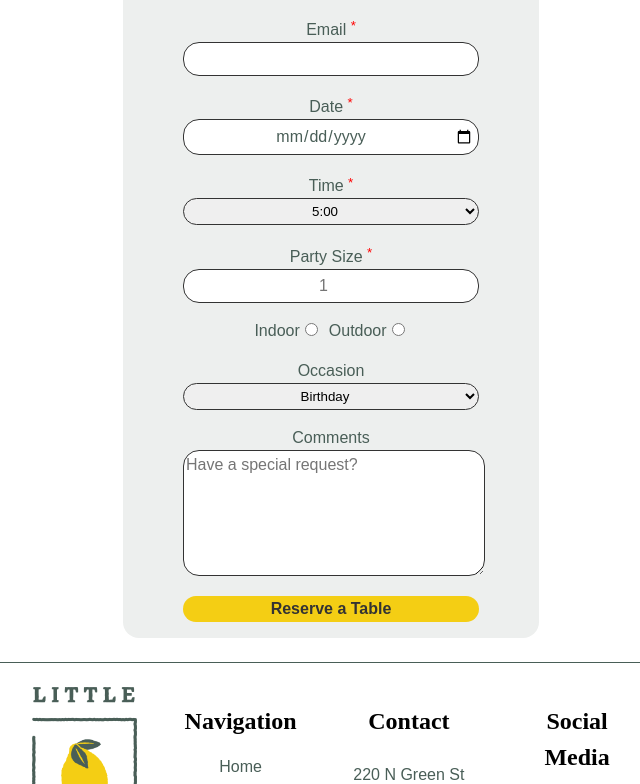
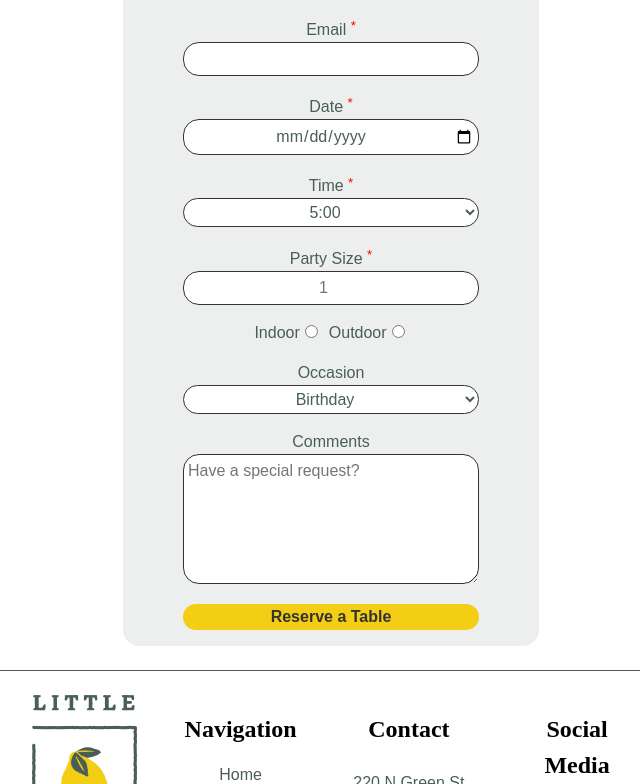
Before and after one commit to mshortcodes/meta-capstone, a React (Create React App) app: page /reservations in a window 1280 px wide. Shown: the part 546-1330 px from the top of the page, without its empty margins (309-949 px from the left). Built offline with nearby package versions, Linux system fonts and the light colour scheme.

Commit message:
Add styles

```diff
--- a/src/styles/Form.css
+++ b/src/styles/Form.css
@@ -40,6 +40,37 @@
 	overflow: hidden;
 	text-align: center;
 	padding: 0.25rem;
+	background-color: #ffffff;
+	font-family: 'Karla', sans-serif;
+	color: #495e57;
+	line-height: 1.5;
+	font-size: 1rem;
+}
+
+#name:focus,
+#email:focus,
+#date:focus,
+#time:focus,
+#size:focus,
+#occasion:focus,
+#comments:focus,
+#indoor:focus,
+#outdoor:focus {
+	outline: #ee9972;
+}
+
+#comments {
+	text-align: start;
+	width: 100%;
+	box-sizing: border-box;
+	overflow: hidden;
+	text-align: start;
+	padding: 0.25rem;
+	background-color: #ffffff;
+	font-family: 'Karla', sans-serif;
+	color: #495e57;
+	line-height: 1.5;
+	font-size: 1rem;
 }
 
 #outdoorLabel {
@@ -59,11 +90,6 @@ sup {
 
 .seating input {
 	width: auto;
-}
-
-#comments {
-	text-align: start;
-	width: 100%;
 }
 
 .reserve-table {
```
